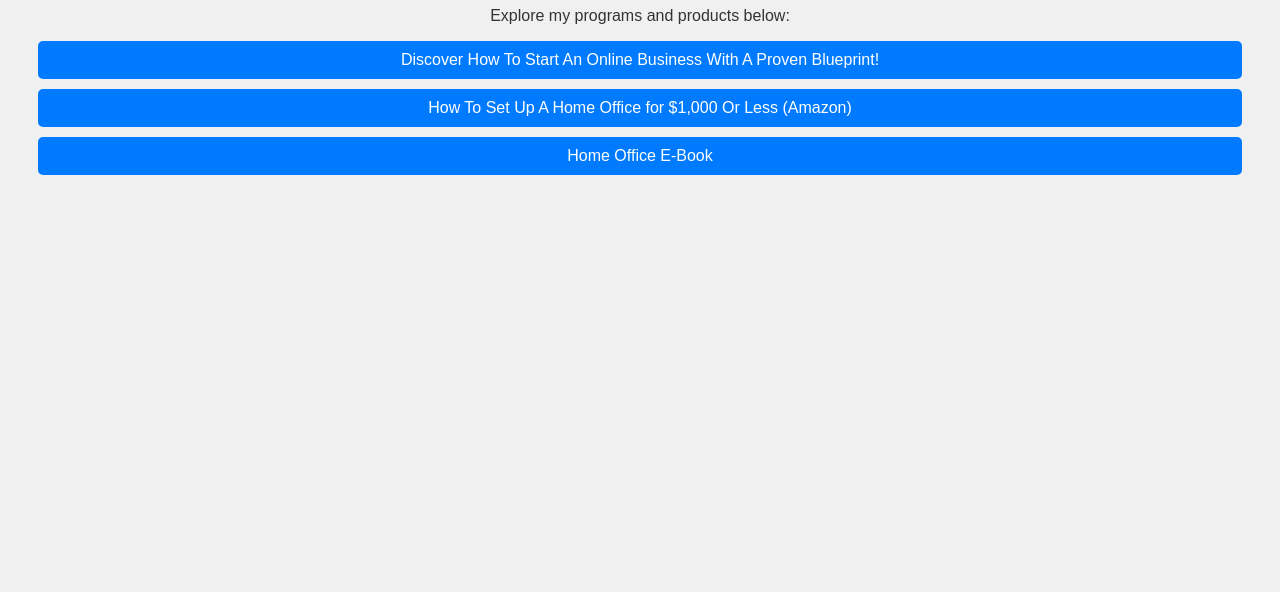
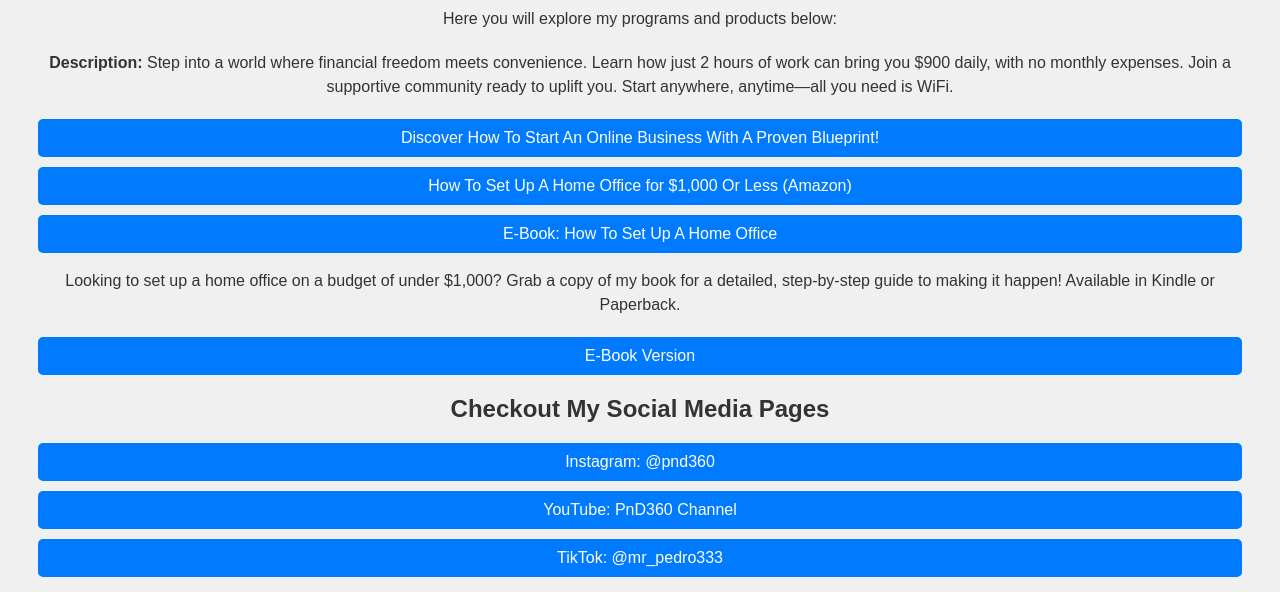
Before and after one commit to prml1/PND360, a plain HTML site: page index.html in a window 1280 px wide. Shown: the part 101-693 px from the top of the page. Drawn offline with Linux system fonts and the light colour scheme.

Commit message:
Update index.htmlfixed index

```diff
--- a/index.html
+++ b/index.html
@@ -1,3 +1,59 @@
+<!DOCTYPE html>
+<html lang="en">
+<head>
+    <meta charset="UTF-8">
+    <meta name="viewport" content="width=device-width, initial-scale=1.0">
+    <title>My Digital Marketing Circle</title>
+    <style>
+        body {
+            font-family: Arial, sans-serif;
+            background-color: #f0f0f0;
+            color: #333;
+            text-align: center;
+            padding: 20px;
+        }
+        h1 {
+            color: #007BFF;
+        }
+        a {
+            display: block;
+            margin: 10px;
+            padding: 10px 15px;
+            background-color: #007BFF;
+            color: white;
+            text-decoration: none;
+            border-radius: 5px;
+        }
+        a:hover {
+            background-color: #0056b3;
+        }
+        p {
+            font-size: 16px;
+            line-height: 1.5;
+            margin-bottom: 20px;
+        }
+    </style>
+</head>
+<body>
+    <h1>Welcome to My Digital Marketing Circle</h1>
+    <p>Here you will explore my programs and products below:</p>
+
+    <p><strong>Description:</strong> Step into a world where financial freedom meets convenience. Learn how just 2 hours of work can bring you $900 daily, with no monthly expenses. Join a supportive community ready to uplift you. Start anywhere, anytime—all you need is WiFi.</p>
+
+    <a href="https://www.pnd360.com/" target="_blank">Discover How To Start An Online Business With A Proven Blueprint!</a>
+    <a href="https://www.amazon.com/How-Set-Home-Office-Less/dp/B0DH2LJCVV" target="_blank">How To Set Up A Home Office for $1,000 Or Less (Amazon)</a>
+    <a href="https://homeofficeebook.carrd.co/" target="_blank">E-Book: How To Set Up A Home Office</a>
+
+    <p>Looking to set up a home office on a budget of under $1,000? Grab a copy of my book for a detailed, step-by-step guide to making it happen! Available in Kindle or Paperback.</p>
+
+    <a href="https://homeofficeebook.carrd.co/" target="_blank">E-Book Version</a>
+
+    <h2>Checkout My Social Media Pages</h2>
+    <a href="https://www.instagram.com/pnd360" target="_blank">Instagram: @pnd360</a>
+    <a href="https://www.youtube.com/@pnd360?app=desktop" target="_blank">YouTube: PnD360 Channel</a>
+    <a href="https://www.tiktok.com/@mr_pedro333" target="_blank">TikTok: @mr_pedro333</a>
+</body>
+</html>
 <!DOCTYPE html>
 <html lang="en">
 <head>
```
